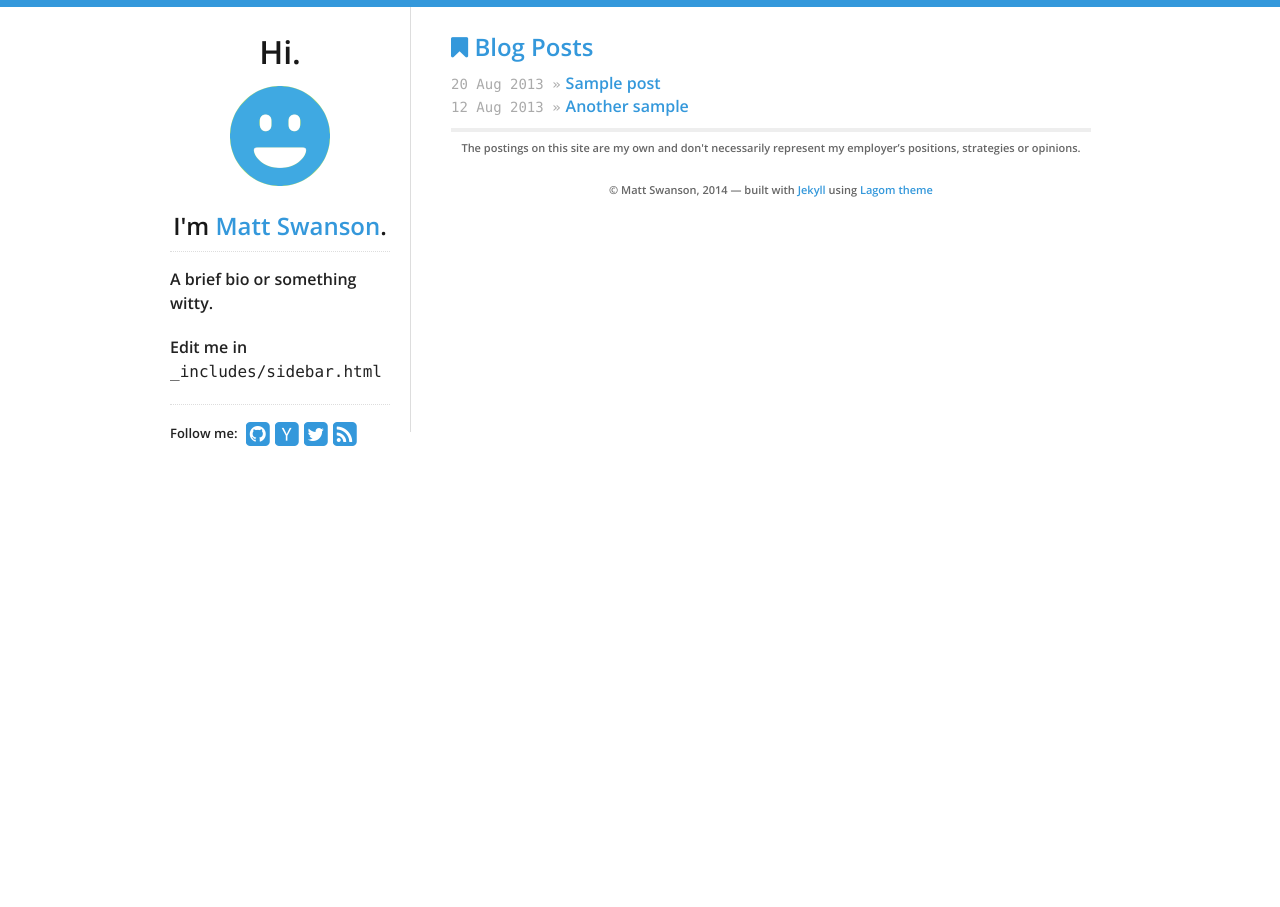
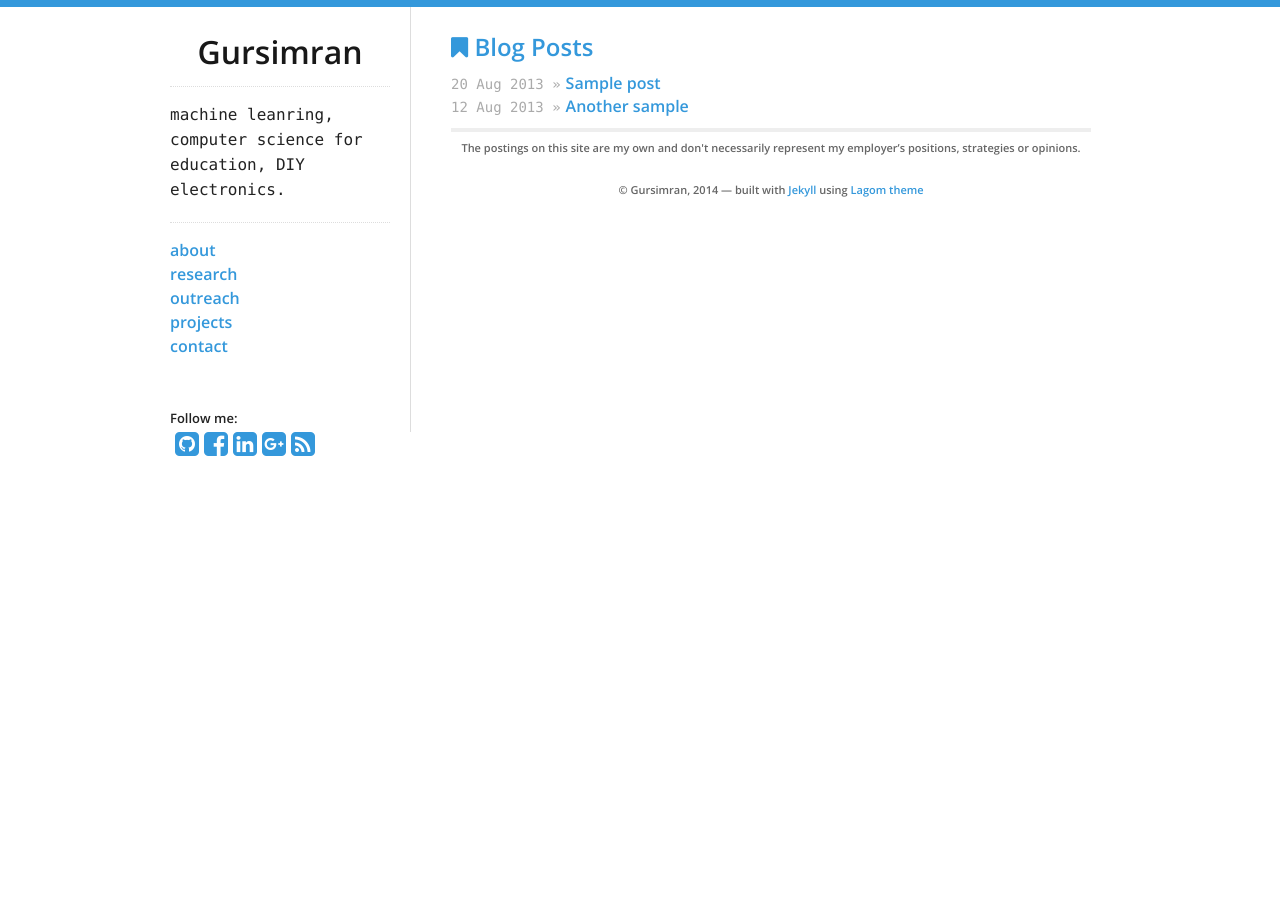
Before and after one commit to gursimar/gursimar.github.io, a Jekyll site: the page built from index.html, in a window 1280 px wide. Built offline with Jekyll 4.4.1, drawn with Linux system fonts in a browser that asks for light colours; nearby versions of some CDN libraries.

Commit message:
basic info

```diff
--- a/_includes/sidebar.html
+++ b/_includes/sidebar.html
@@ -1,19 +1,20 @@
 <nav>
-  <h1>Hi.</h1>
-  <a href="/">
-    {% if site.data.theme.social.gravatar %}
-    <img src="http://www.gravatar.com/avatar/{{ site.data.theme.social.gravatar }}?s=200" id="gravatar" alt="My photo"/>
-    {% else %}
-    <img src="/logo.png" id="logo" alt="Blog logo"/>
-    {% endif %}
-  </a>
-  <h2>I'm <a href="/">{{ site.data.theme.name }}</a>.</h2>
+  <h1>{{ site.data.theme.name }}</h1>
+
   <div id="bio">
-    <p>A brief bio or something witty.</p>
-    <p>
-      Edit me in <code>_includes/sidebar.html</code>
-    </p>
+    <p><code>machine leanring, computer science for education, DIY electronics.</code></p>
   </div>
+
+  <div id="links">
+    <a>about</a></br>
+    <a>research</a></br>
+    <a>outreach</a></br>
+    <a>projects</a></br>
+    <a>contact</a>
+  </div>
+
+  </br></br>
+
   <div id="social">
     {% include social.html %}
   </div>
```
Also changed, not shown: _data/theme.yml (+8 -8 lines), _includes/sidebar - Copy.html (added, +20 -0 lines), logod.png (renamed from logo.png).
